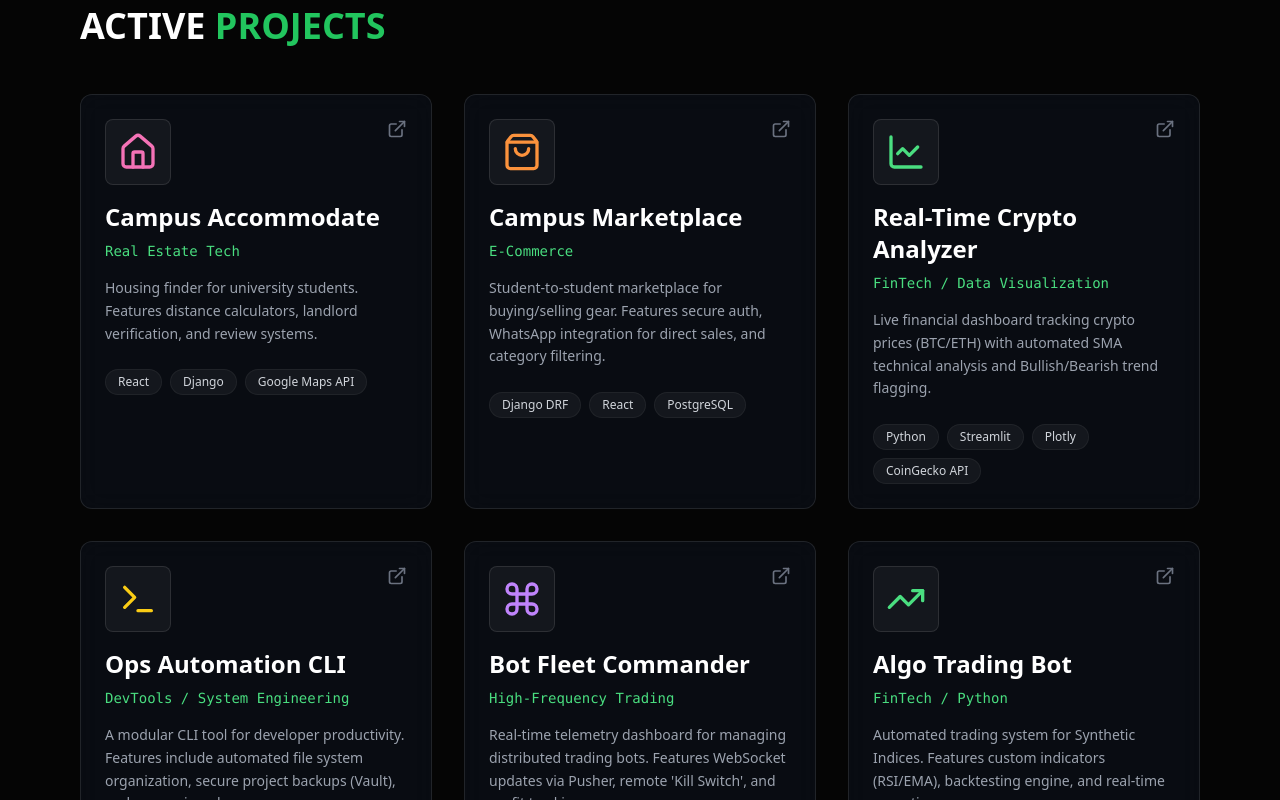
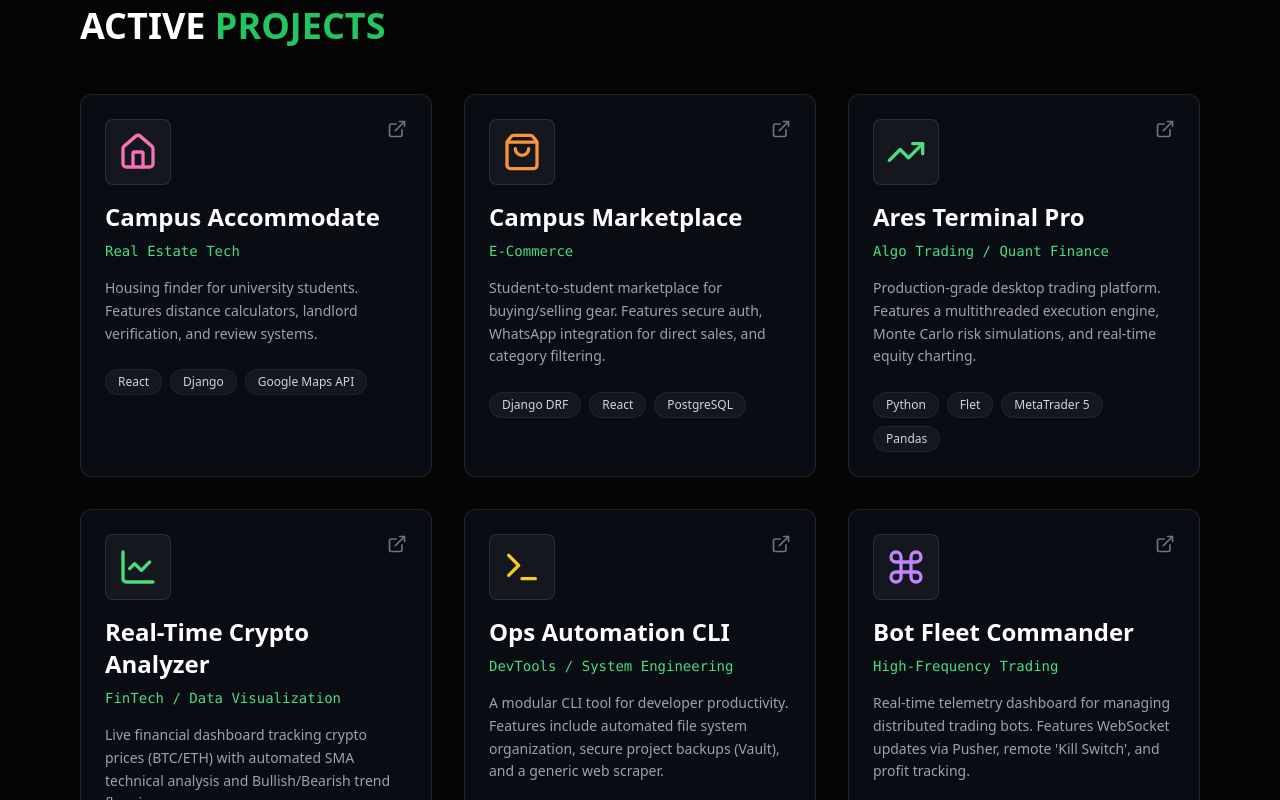
Before and after one commit to TadaisheChibondo/portfolio-2026, a React (Vite) app: page / in a window 1280 px wide. Shown: the part 1500-2300 px from the top of the page. Built offline with nearby package versions, Linux system fonts and the light colour scheme.

Commit message:
Added a project

```diff
--- a/src/components/ProjectsSection.jsx
+++ b/src/components/ProjectsSection.jsx
@@ -33,6 +33,16 @@ const projects = [
     link: "https://campus-market-psi.vercel.app/",
   },
   {
+    id: 7, // New Flagship Project
+    title: "Ares Terminal Pro",
+    category: "Algo Trading / Quant Finance",
+    description:
+      "Production-grade desktop trading platform. Features a multithreaded execution engine, Monte Carlo risk simulations, and real-time equity charting.",
+    icon: <TrendingUp className="w-10 h-10 text-green-400" />,
+    tech: ["Python", "Flet", "MetaTrader 5", "Pandas"],
+    link: "https://github.com/TadaisheChibondo/AresTradingBot",
+  },
+  {
     id: 0,
     title: "Real-Time Crypto Analyzer",
     category: "FinTech / Data Visualization",
@@ -52,6 +62,7 @@ const projects = [
     tech: ["Python", "Typer", "Rich", "BeautifulSoup"],
     link: "https://github.com/TadaisheChibondo/ops-cli-tool",
   },
+
   {
     id: 1,
     title: "Bot Fleet Commander",
```
